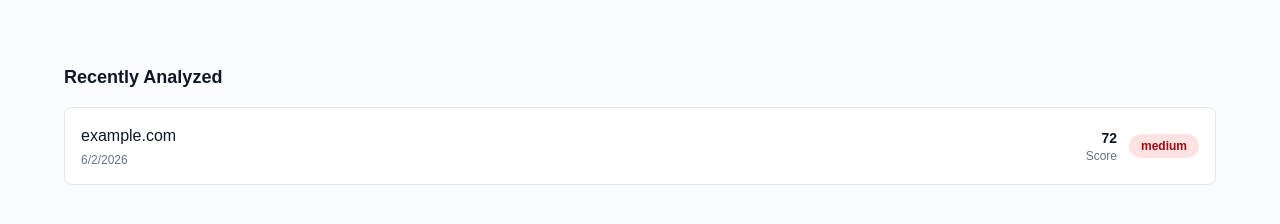
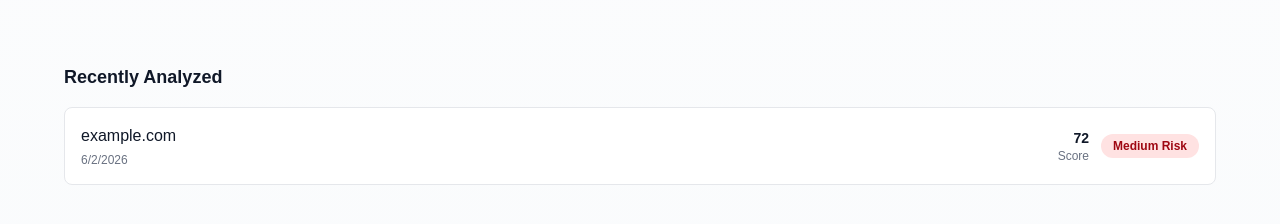
Before and after one commit to webverifyai-design/webverifyai, a Next.js app: page / in a window 1280 px wide. Shown: the part 1360-1584 px from the top of the page. Built offline with nearby package versions, Linux system fonts and the light colour scheme.

Commit message:
Update page.tsx

```diff
--- a/app/page.tsx
+++ b/app/page.tsx
@@ -16,7 +16,7 @@ const mockRecentScans: RecentScan[] = [
     id: '1',
     url: 'example.com',
     trustScore: 72,
-    riskLevel: 'medium',
+    riskLevel: 'Medium Risk',
     timestamp: new Date(Date.now() - 2 * 60 * 60 * 1000),
   },
 ];
```
